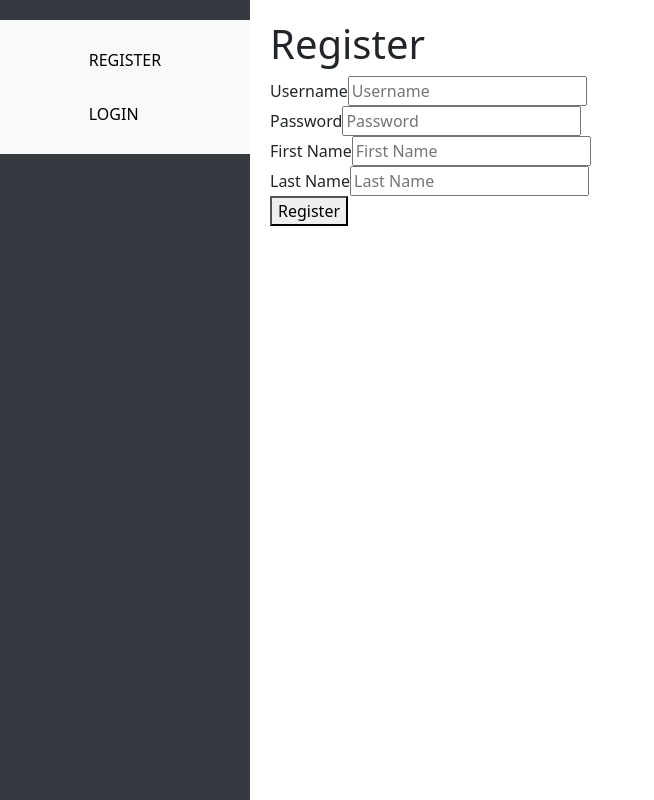
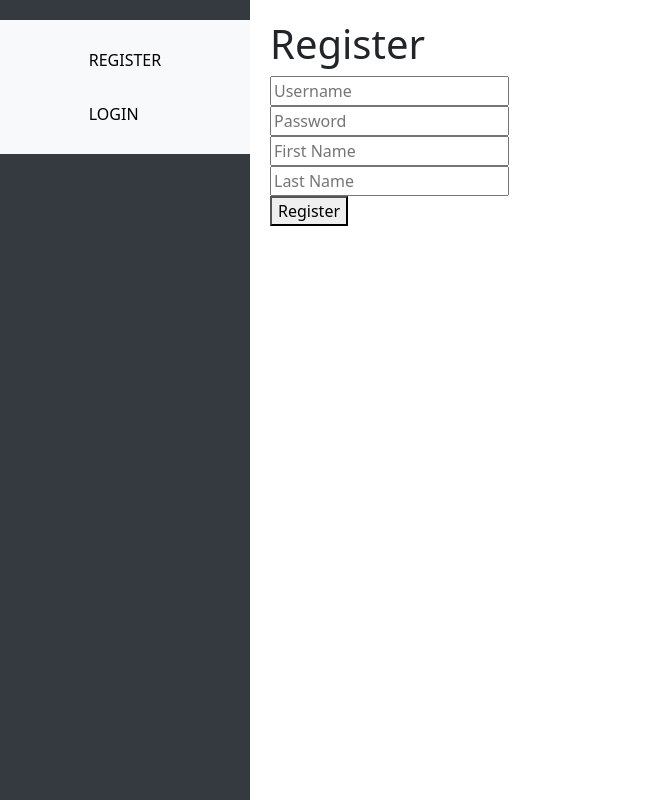
Before and after one commit to NiborGnu/budget-frontend, a React (Create React App) app: page /register in a window 1280 px wide. Shown: the whole page, without its empty margins (0-654 px from the left). Built offline with nearby package versions, Linux system fonts and the light colour scheme; no server answers.

Commit message:
Removed lable for all input fields

```diff
--- a/src/pages/Register.jsx
+++ b/src/pages/Register.jsx
@@ -43,7 +43,6 @@ const RegisterPage = () => {
       {error && <p style={{ color: "red" }}>{error}</p>}
       <form onSubmit={handleSubmit}>
         <div>
-          <label htmlFor="username">Username</label>
           <input
             type="text"
             id="username"
@@ -56,7 +55,6 @@ const RegisterPage = () => {
           />
         </div>
         <div>
-          <label htmlFor="password">Password</label>
           <input
             type="password"
             id="password"
@@ -69,7 +67,6 @@ const RegisterPage = () => {
           />
         </div>
         <div>
-          <label htmlFor="first_name">First Name</label>
           <input
             type="text"
             id="first_name"
@@ -81,7 +78,6 @@ const RegisterPage = () => {
           />
         </div>
         <div>
-          <label htmlFor="last_name">Last Name</label>
           <input
             type="text"
             id="last_name"
```
